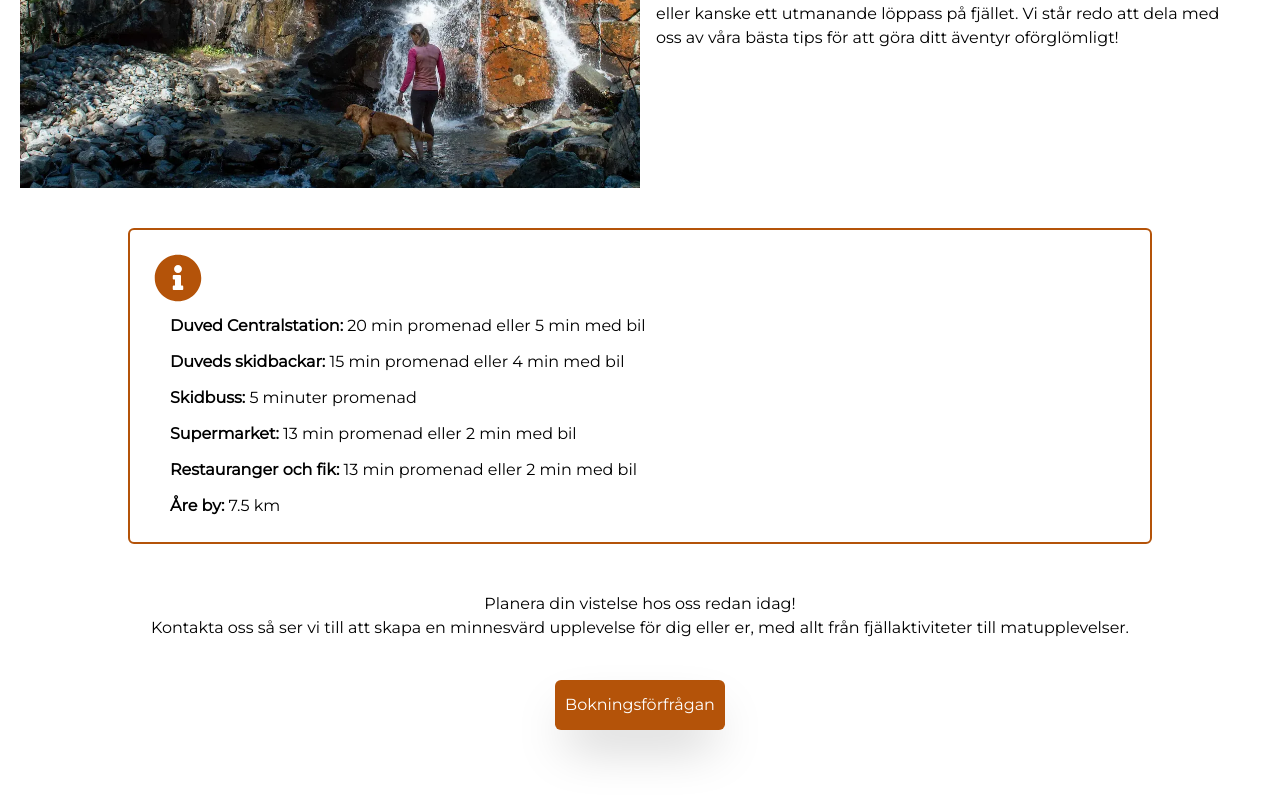
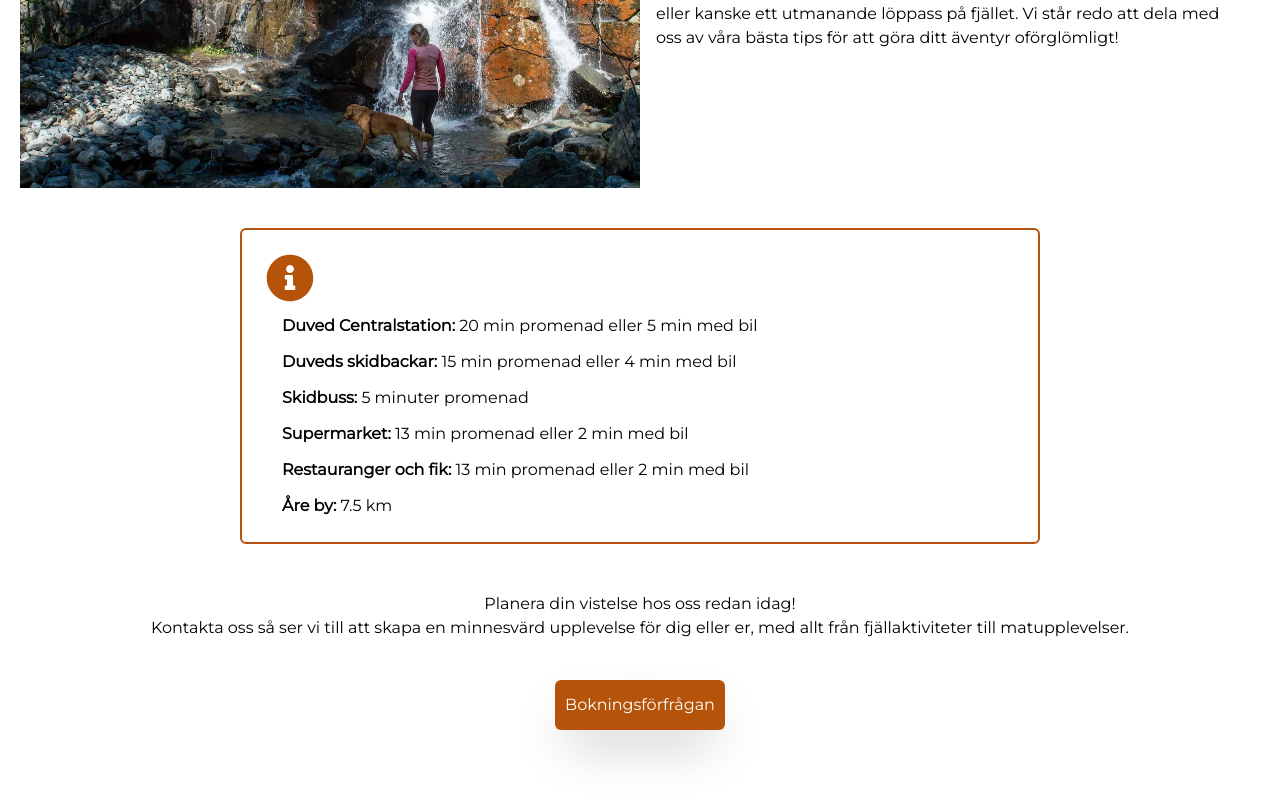
Before and after one commit to BoMar-Dev/takmatotur, a React (Vite) app in the folder client/: page /boende in a window 1280 px wide. Shown: the part 3848-4648 px from the top of the page. Built offline with nearby package versions, Linux system fonts and the light colour scheme; a web font is replaced by a local one; what tailwindcss-animated would draw is missing.

Commit message:
adjustet the info section on accomodation.

```diff
--- a/client/src/pages/Accommodation.jsx
+++ b/client/src/pages/Accommodation.jsx
@@ -121,7 +121,7 @@ const Accommodation = () => {
           />
         </section>
 
-        <article className="p-4 xl:p-6 max-w-screen-lg mx-auto text-md border-2 border-amber-700 rounded-md mt-10">
+        <article className="p-20 xl:p-6 max-w-[800px] mx-auto text-md border-2 border-amber-700 rounded-md mt-10 ]">
           <div className="m-auto text-5xl text-amber-700">
             <FaInfoCircle />
           </div>
```
